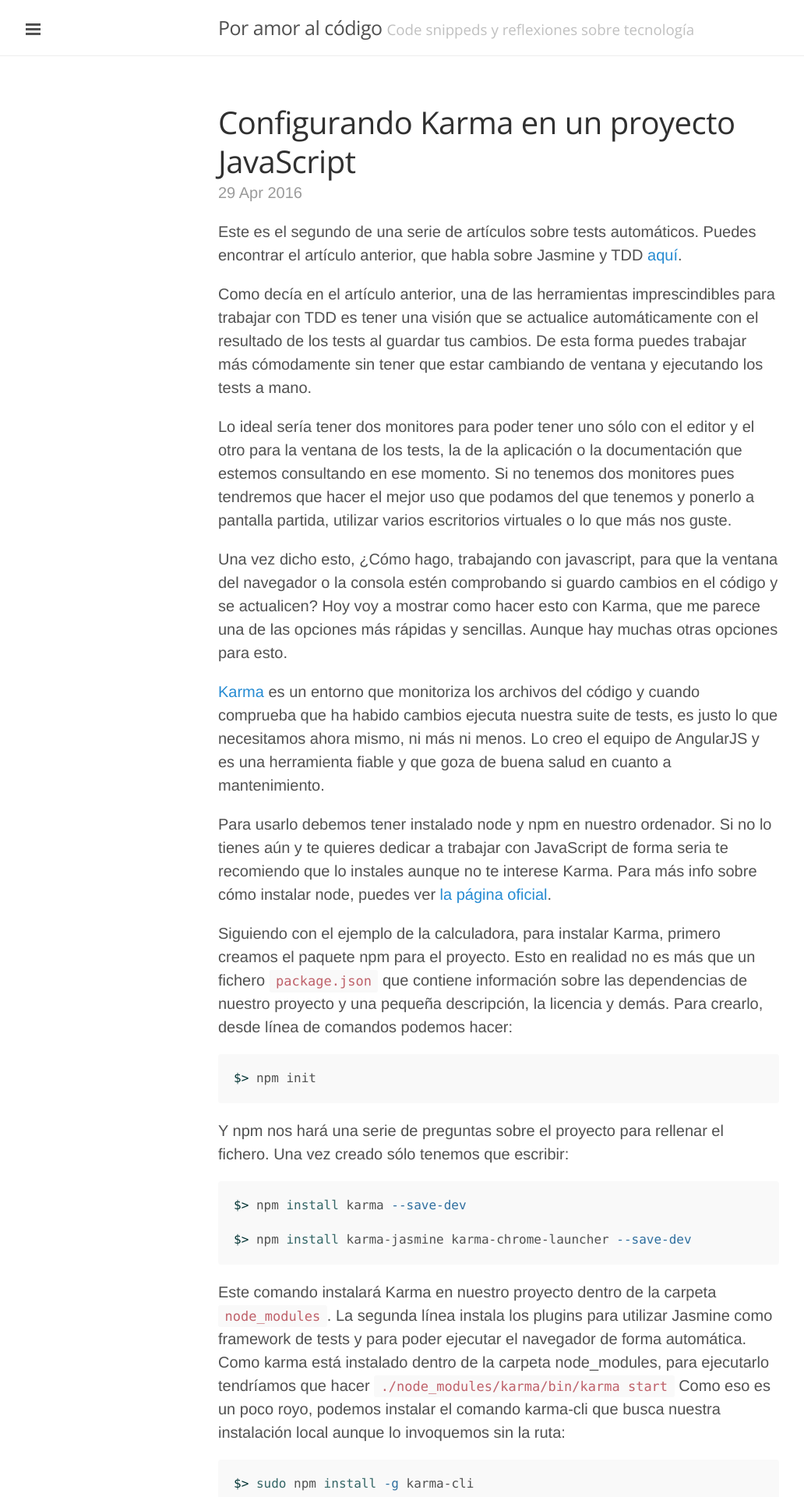
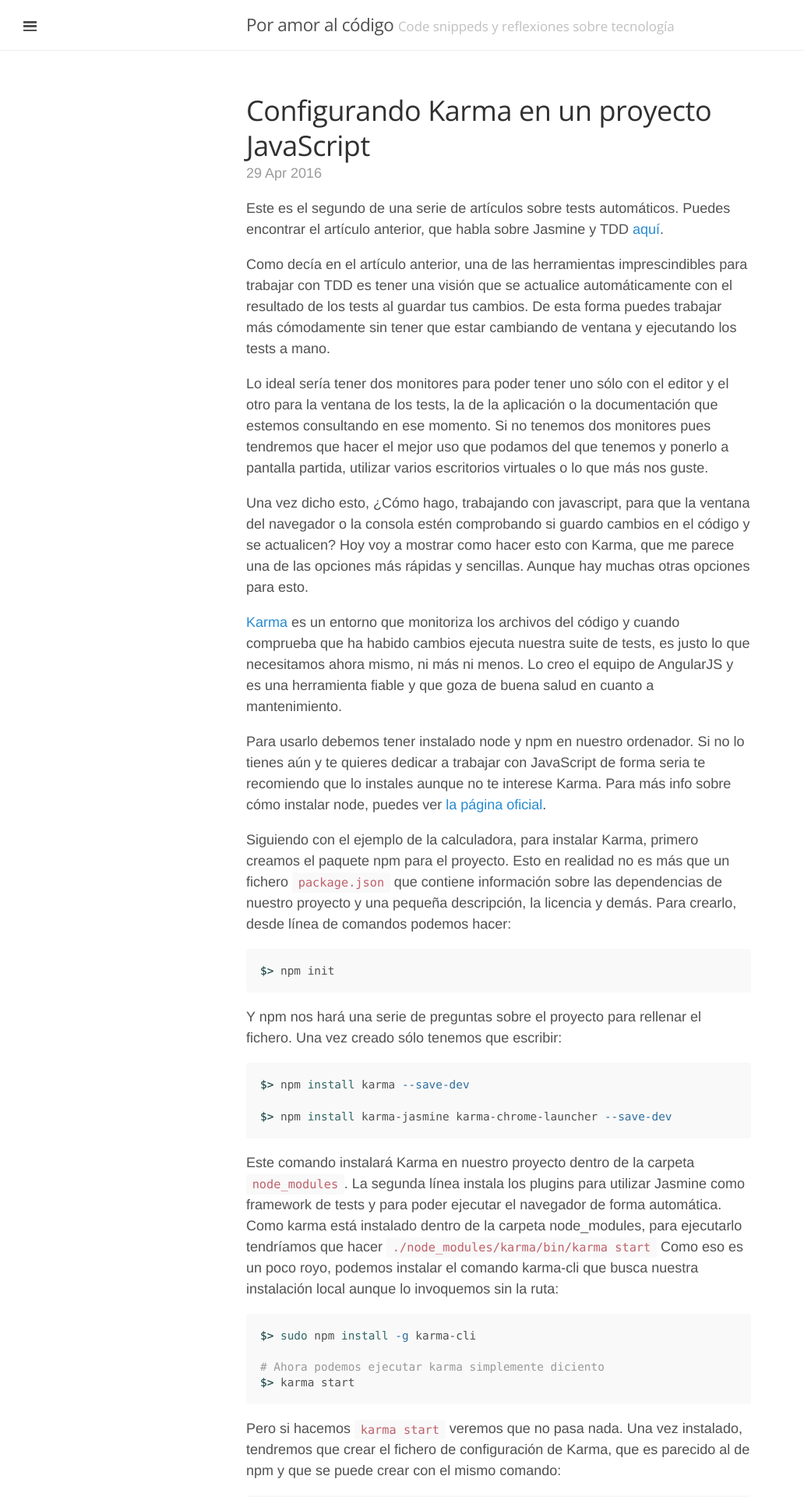
Before and after one commit to juanmirod/juanmirod.github.io, a Jekyll site: the page built from index.html, in a window 1280 px wide. Shown: the top 1920 px of the page at 78% size, without its empty margins (0-1032 px from the left). Built offline with Jekyll 4.4.1, drawn with Linux system fonts in a browser that asks for light colours; the list of posts is cut into pages by our own code.

Commit message:
Ajust font size

```diff
--- a/public/css/custom.css
+++ b/public/css/custom.css
@@ -1,10 +1,10 @@
 html {
   font-family: "Helvetica Neue", "Helvetica", Helvetica, Arial, sans-serif;
+  font-size: 18px;
 }
 
 h1, h2, h3, h4, h5, h6 {
   font-family: "Open Sans", sans-serif;
   font-weight: 300;
   color: #313131;
-  letter-spacing: -.025rem;
 }
```
